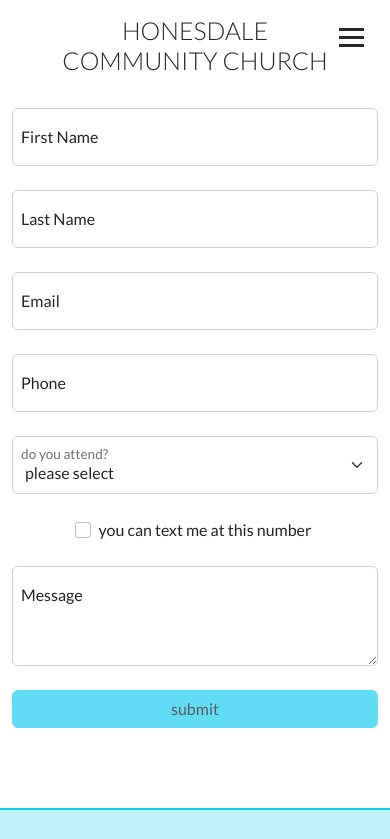
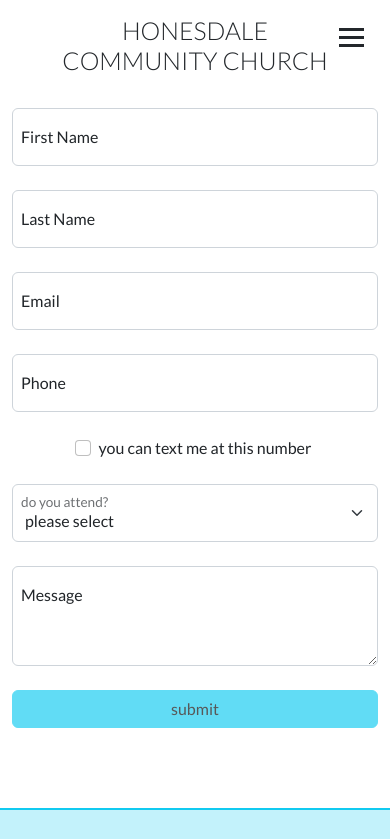
Before and after one commit to caseydean8/honesdale-cc-next, a Next.js app: page /contact-2 in a window 390 px wide. Shown: the top 839 px of the page. Built offline with nearby package versions, Linux system fonts and the light colour scheme.

Commit message:
Change checkbox position by media size

```diff
--- a/components/Checkbox.tsx
+++ b/components/Checkbox.tsx
@@ -6,10 +6,11 @@
   // return the correct bag of props for you -- a `checked` prop will be included
   // in `field` alongside `name`, `value`, `onChange`, and `onBlur`
   const [field, meta] = useField(props.name);
+  console.log(field);
 
   return (
-    <div className='form-check col-md-6 mb-3'>
-      <input className='form-check-input float-none' type='checkbox' {...field} {...props} />
+    <div className={`form-check col-md-6 mb-3 ${props.className}`}>
+      <input className='form-check-input float-none' type='checkbox' {...field} />
       <label className='from-check-label text-start ps-2'>{children}</label>
       {meta.touched && meta.error ? <div className='error'>{meta.error}</div> : null}
     </div>
--- a/pages/contact-2/index.tsx
+++ b/pages/contact-2/index.tsx
@@ -85,13 +85,18 @@
               <TextInput name='lastName' type='text' placeholder='Last Name' />
               <TextInput name='email' type='text' placeholder='Email' />
               <TextInput name='phone' type='text' placeholder='Phone' />
+              <Checkbox name='cell-check' className='d-md-none'>
+                you can text me at this number
+              </Checkbox>
               <SelectInput name='select' label='do you attend?' defaultValue={'default'}>
                 <option value='default'>please select</option>
                 <option value='yes'>yes</option>
                 <option value='planning to'>I'm planning to</option>
                 <option value='no'>no</option>
               </SelectInput>
-              <Checkbox name='cell-check'>you can text me at this number</Checkbox>
+              <Checkbox name='cell-check' className='d-none d-md-block'>
+                you can text me at this number
+              </Checkbox>
               <TextArea name='message' placeholder='Message' />
               <div className='d-grid d-sm-block'>
                 {loading ? (
```
